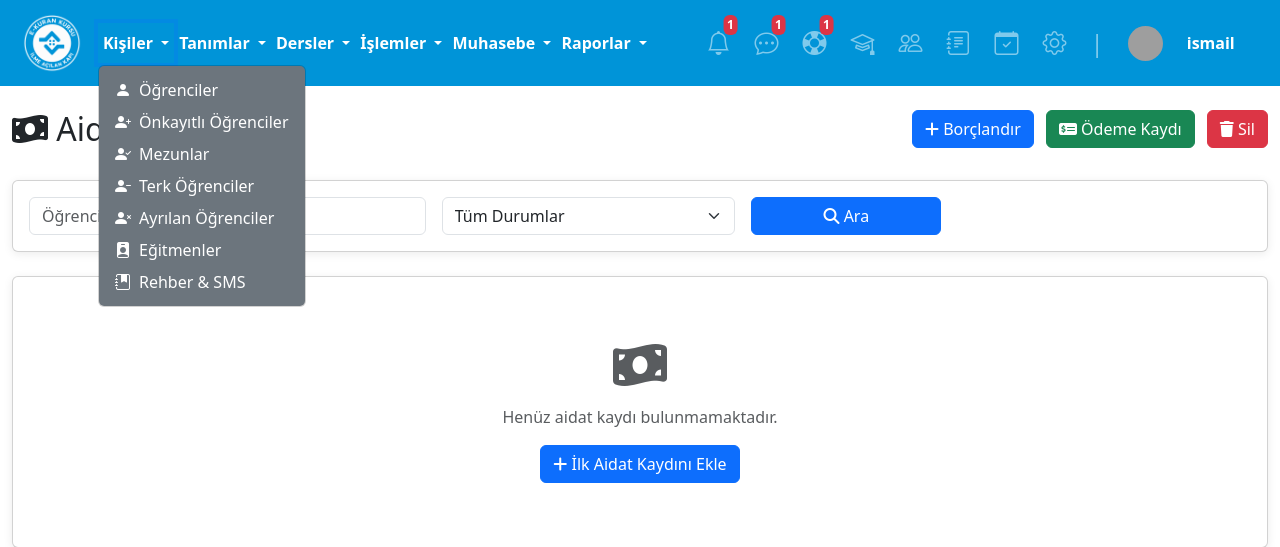
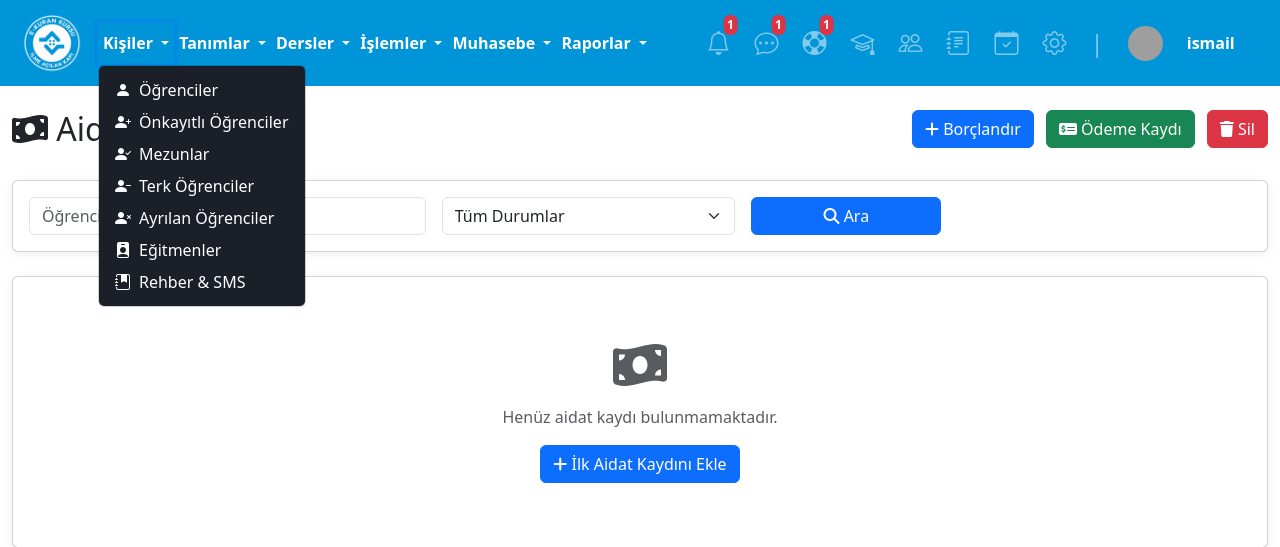
Before and after one commit to coskundzo/kuran_kursu_app, a Flask app: page /aidat/ in a window 1280 px wide, after a click on "Kişiler". Shown: the top 547 px of the page. Run offline with Flask 3, Linux system fonts and the light colour scheme; the visitor is signed in with stand-in values (Sample User, id 1); data that the repository does not hold is empty; grey boxes are pictures that could not be loaded.

Commit message:
dwopdownedited

```diff
--- a/app/static/css/style.css
+++ b/app/static/css/style.css
@@ -141,27 +141,28 @@
     padding-right: 5px !important;
 }
 
+/* Dropdown Menu Styles */
 .dropdown-menu {
-    background-color: #46576a;
+    background-color: #1a1f28 !important;
+    border: 1px solid rgba(255, 255, 255, 0.05);
 }
 
 .dropdown-item {
-    color: #cfe6f5;
+    color: #95a5b3 !important;
 }
 
 .dropdown-item:hover {
-    background-color: #3b4654;
-    color: #fff;
+    background-color: #252c35 !important;
+    color: #a8b5c0 !important;
 }
-
 
 /* Hover ile dropdown açılması */
 .nav-item.dropdown:hover .dropdown-menu {
     display: block;
     margin-top: 0;
-    /* Dropdown yukarı kaymasın */
 }
+
 /* Hover olduğunda link aktif görünsün */
-.nav-item.dropdown:hover>.nav-link {
+.nav-item.dropdown:hover > .nav-link {
     color: #fff !important;
 }
--- a/app/templates/base.html
+++ b/app/templates/base.html
@@ -43,14 +43,11 @@
 
                     <!-- Kişiler Dropdown -->
                     <li class="nav-item dropdown">
-                        <a class="nav-link dropdown-toggle text-white fw-semibold" href="#" role="button">
+                        <a class="nav-link dropdown-toggle text-white fw-semibold" href="#" role="button"
+                            data-bs-toggle="dropdown" aria-expanded="false">
                             Kişiler
                         </a>
-                        <!-- data-bs-toggle="dropdown" eklendi -->
-                        <script>document.querySelectorAll('.nav-item.dropdown .nav-link.dropdown-toggle').forEach(function (el) { el.setAttribute('data-bs-toggle', 'dropdown'); });</script>
-                        </a>
-
-                        <ul class="dropdown-menu bg-secondary">
+                        <ul class="dropdown-menu">
 
                             <li><a class="dropdown-item text-white" href="#"><i
                                         class="bi bi-person-fill me-2"></i>Öğrenciler</a></li>
@@ -72,11 +69,11 @@
 
                     <!-- Tanımlar Dropdown -->
                     <li class="nav-item dropdown">
-                        <a class="nav-link dropdown-toggle text-white fw-semibold" href="#" role="button">
+                        <a class="nav-link dropdown-toggle text-white fw-semibold" href="#" role="button"
+                            data-bs-toggle="dropdown" aria-expanded="false">
                             Tanımlar
                         </a>
-
-                        <ul class="dropdown-menu bg-secondary">
+                        <ul class="dropdown-menu">
 
                             <li><a class="dropdown-item text-white" href="#"><i
                                         class="bi bi-people-fill me-2"></i>Sınıflar</a></li>
@@ -89,11 +86,11 @@
 
                     <!-- Dersler Dropdown -->
                     <li class="nav-item dropdown">
-                        <a class="nav-link dropdown-toggle text-white fw-semibold" href="#" role="button">
+                        <a class="nav-link dropdown-toggle text-white fw-semibold" href="#" role="button"
+                            data-bs-toggle="dropdown" aria-expanded="false">
                             Dersler
                         </a>
-
-                        <ul class="dropdown-menu bg-secondary">
+                        <ul class="dropdown-menu">
 
                             <li><a class="dropdown-item text-white" href="#"><i
                                         class="bi bi-journal-text me-2"></i>Dersler</a></li>
@@ -119,11 +116,11 @@
 
                     <!-- İşlemler Dropdown -->
                     <li class="nav-item dropdown">
-                        <a class="nav-link dropdown-toggle text-white fw-semibold" href="#" role="button">
+                        <a class="nav-link dropdown-toggle text-white fw-semibold" href="#" role="button"
+                            data-bs-toggle="dropdown" aria-expanded="false">
                             İşlemler
                         </a>
-
-                        <ul class="dropdown-menu bg-secondary">
+                        <ul class="dropdown-menu">
                             <li>
                                 <a class="dropdown-item text-white" href="#">
                                     <i class="bi bi-graph-up-arrow me-2"></i>
@@ -171,11 +168,11 @@
 
                     <!-- Muhasebe dropdown -->
                     <li class="nav-item dropdown">
-                        <a class="nav-link dropdown-toggle text-white fw-semibold" href="#" role="button">
+                        <a class="nav-link dropdown-toggle text-white fw-semibold" href="#" role="button"
+                            data-bs-toggle="dropdown" aria-expanded="false">
                             Muhasebe
                         </a>
-
-                        <ul class="dropdown-menu bg-secondary">
+                        <ul class="dropdown-menu">
                             <li><a class="dropdown-item text-white" href="#"><i
                                         class="bi bi-cash-coin me-2"></i>Aidat</a></li>
                             <li><a class="dropdown-item text-white" href="#"><i class="bi bi-cash-stack me-2"></i>Aidat
@@ -193,11 +190,11 @@
 
                     <!-- Raporlar Dropdown -->
                     <li class="nav-item dropdown">
-                        <a class="nav-link dropdown-toggle text-white fw-semibold" href="#" role="button">
+                        <a class="nav-link dropdown-toggle text-white fw-semibold" href="#" role="button"
+                            data-bs-toggle="dropdown" aria-expanded="false">
                             Raporlar
                         </a>
-
-                        <ul class="dropdown-menu bg-secondary">
+                        <ul class="dropdown-menu">
 
                             <li><a class="dropdown-item text-white" href="#"><i
                                         class="bi bi-clipboard-check me-2"></i>Yoklama Raporu</a></li>
```
